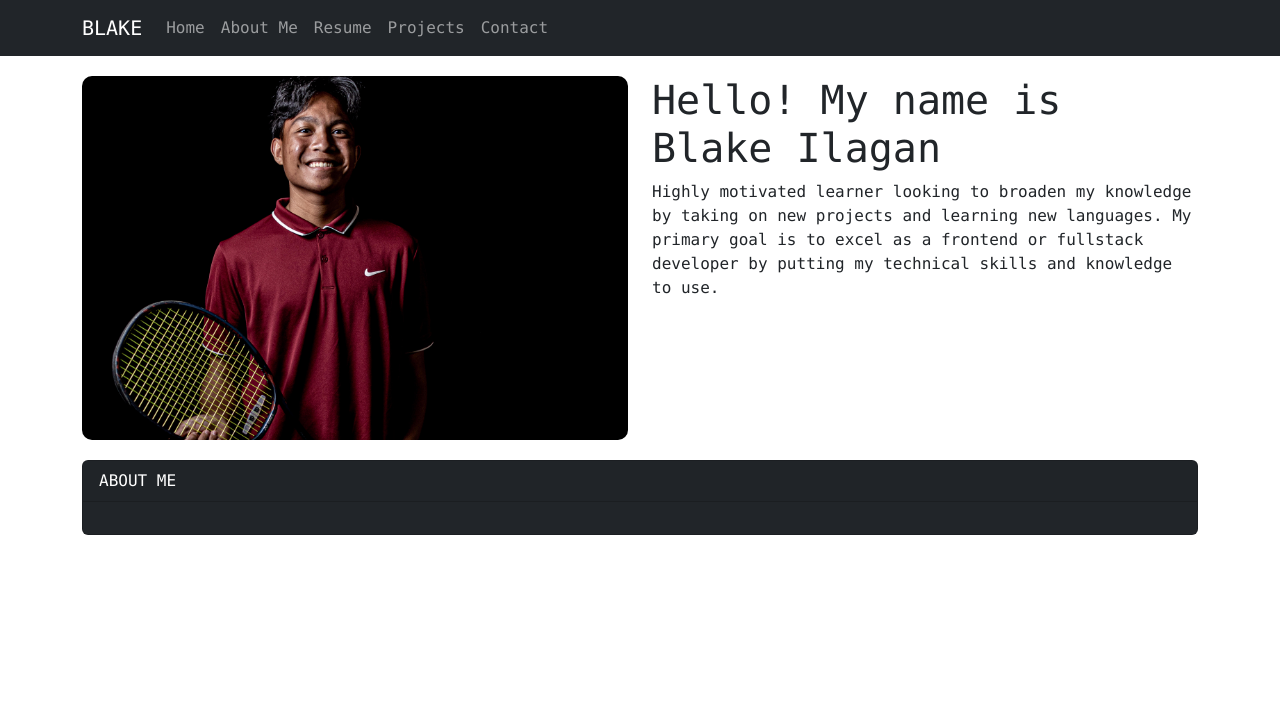
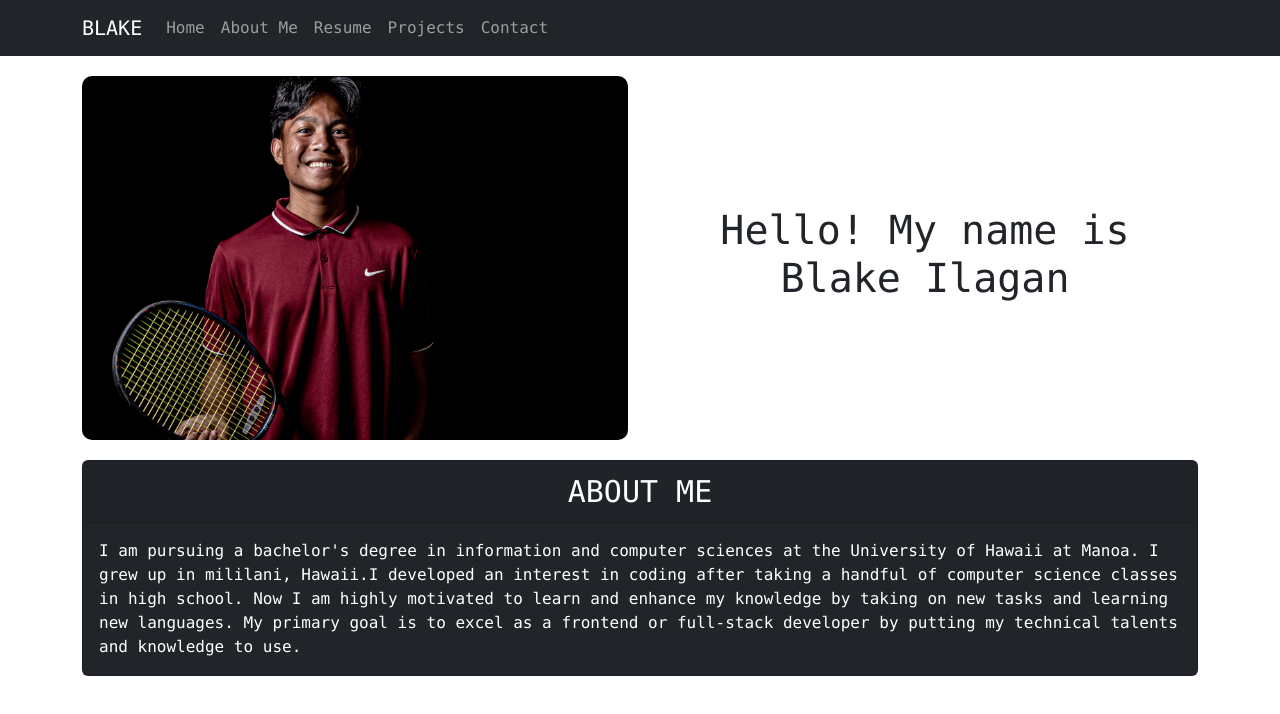
Before and after one commit to byilagan808/Portfolio, a React (Create React App) app: page / in a window 1280 px wide. Shown: the top 714 px of the page. Built offline with nearby package versions, Linux system fonts and the light colour scheme.

Commit message:
finished card for aboutme

```diff
--- a/src/Components/AboutMe.js
+++ b/src/Components/AboutMe.js
@@ -7,12 +7,16 @@ export const AboutMe = () => {
             <div className="row">
                 <div className="col">
                     <div className="card text-white bg-dark mg-3">
-                        <div className="card-header">
+                        <div className="card-header" style={{ fontSize: '30px', textAlign: 'center'}}>
                             ABOUT ME
                         </div>
                     <div className="card-body">
-                        <p className="card-text">
-
+                        <p className="card-text text-sm" >
+                        I am pursuing a bachelor's degree in information and computer sciences at the University of Hawaii at Manoa.
+                        I grew up in mililani, Hawaii.I developed an interest in coding after taking a handful of computer science
+                        classes in high school. Now I am highly motivated to learn and enhance my knowledge by taking on new tasks
+                        and learning new languages. My primary goal is to excel as a frontend or full-stack developer by putting my
+                         technical talents and knowledge to use.
                         </p>
                     </div>
 
--- a/src/Components/Home.js
+++ b/src/Components/Home.js
@@ -6,17 +6,9 @@ export const Home = () => {
                     <div className="col">
                         <img className="img-fluid" src="images/headshot.jpg" alt="headshot"/>
                     </div>
-                    <div className="col">
+                    <div className="col d-flex align-items-center justify-content-center">
                         <div>
-                            <h1>Hello! My name is Blake Ilagan</h1>
-                        </div>
-                        <div>
-                            <p>
-                            Highly motivated learner looking to broaden my knowledge by taking
-                            on new projects and learning new languages. My primary goal is to excel
-                            as a frontend or fullstack developer by putting my technical skills and
-                            knowledge to use.
-                            </p>
+                            <h1 style={{ textAlign: 'center'}}>Hello! My name is Blake Ilagan</h1>
                         </div>
                     </div>
                 </div>
```
